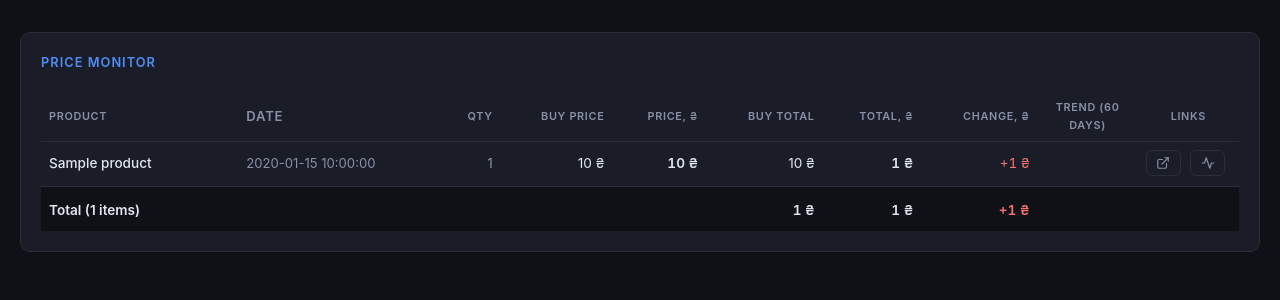
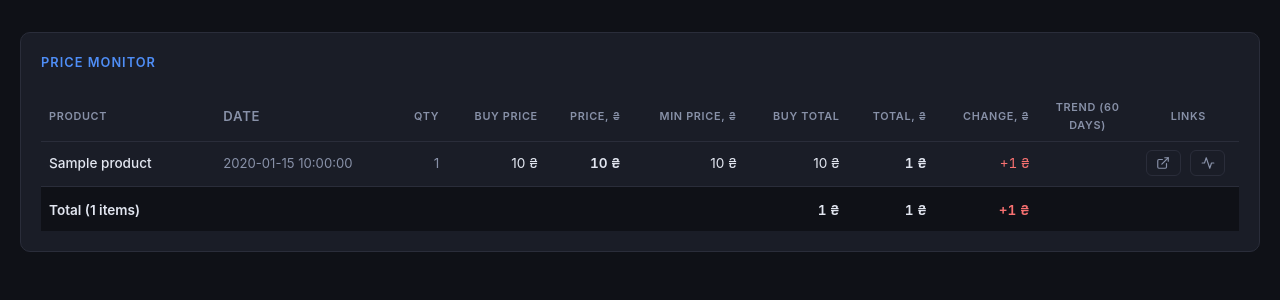
Before and after one commit to soksanichenko/hotline-listing, a FastAPI app: template sources/templates/dashboard.html in a window 1280 px wide. Shown: the part 57-357 px from the top of the page. Run offline with FastAPI, Linux system fonts and the light colour scheme; the template is opened without the code that fills it: most values are stand-ins (such as "Sample title", 1, 10 or a date in 2020); parts of the project's set-up code (start-up, migrations or seed data) failed here and were passed over.

Commit message:
fix(alerts): compare price-target alerts against minimum seller price
hotline.ua's getChart API returns priceUAH (an average/typical price
across sellers) separately from minPriceUAH (the actual lowest current
offer shown on the product page). Price-target alerts were comparing
target_price against priceUAH, so alerts could stay silent even after
the cheapest listing had already dropped to or below the target.

Now fetches minPriceUAH alongside priceUAH and uses it for the alert
job's comparison and notification email, while the dashboard/chart
keep showing priceUAH as before. Also adds a "min. price" column to
the dashboard so the price alerts are checked against is visible.

Co-Authored-By: Claude Sonnet 5 <noreply@anthropic.com>

```diff
--- a/sources/src/hotline_prices/app.py
+++ b/sources/src/hotline_prices/app.py
@@ -142,6 +142,7 @@ async def _get_product(product: ProductConfig) -> ProductSummary:
             price_uah=0,
             price_usd=0,
             quantity=0,
+            min_price_uah=0,
             count=product.count,
             purchase_price=product.purchase_price,
             purchase_date=product.purchase_date,
@@ -151,6 +152,7 @@ async def _get_product(product: ProductConfig) -> ProductSummary:
     uah_series = chart["priceUAH"]
     usd_series = chart["priceUSD"]
     qty_series = chart["quantity"]
+    min_uah_series = chart.get("minPriceUAH", [])
 
     return ProductSummary(
         path=path,
@@ -159,6 +161,7 @@ async def _get_product(product: ProductConfig) -> ProductSummary:
         price_uah=uah_series[-1][1] if uah_series else 0,
         price_usd=usd_series[-1][1] if usd_series else 0,
         quantity=qty_series[-1][1] if qty_series else 0,
+        min_price_uah=min_uah_series[-1][1] if min_uah_series else 0,
         count=product.count,
         purchase_price=product.purchase_price,
         purchase_date=product.purchase_date,
@@ -180,10 +183,10 @@ async def _check_price_alerts() -> None:
                 continue
             state = alert_state.get(product.url, {})
             summary = await _get_product(product)
-            if summary.error or not summary.price_uah:
+            if summary.error or not summary.min_price_uah:
                 continue
 
-            if summary.price_uah > product.target_price:
+            if summary.min_price_uah > product.target_price:
                 if not state.get("armed", True):
                     alert_state[product.url] = {"armed": True}
                     changed = True
@@ -198,7 +201,7 @@ async def _check_price_alerts() -> None:
                     config,
                     cfg["owner_discord_email"],
                     summary.title,
-                    summary.price_uah,
+                    summary.min_price_uah,
                     product.url,
                 )
             except Exception:
@@ -206,7 +209,7 @@ async def _check_price_alerts() -> None:
                 continue
             alert_state[product.url] = {
                 "armed": False,
-                "last_notified_price": summary.price_uah,
+                "last_notified_price": summary.min_price_uah,
                 "notified_at": datetime.now(UTC).isoformat(),
             }
             changed = True
--- a/sources/src/hotline_prices/client.py
+++ b/sources/src/hotline_prices/client.py
@@ -14,7 +14,7 @@ _BASE_HEADERS = {
 
 _CHART_QUERY = (
     "query getChart($path: String!) {"
-    "  chart(productPath: $path) { priceUAH priceUSD quantity }"
+    "  chart(productPath: $path) { priceUAH minPriceUAH priceUSD quantity }"
     "}"
 )
 
@@ -26,7 +26,7 @@ def extract_path(url: str) -> str:
 
 
 async def fetch_chart(client: httpx.AsyncClient, path: str) -> dict:
-    """Return raw chart payload: {priceUAH, priceUSD, quantity}."""
+    """Return raw chart payload: {priceUAH, minPriceUAH, priceUSD, quantity}."""
     r = await client.post(
         _GRAPHQL_URL,
         json={
--- a/sources/src/hotline_prices/models.py
+++ b/sources/src/hotline_prices/models.py
@@ -14,6 +14,7 @@ class ProductSummary:
     price_uah: float
     price_usd: float
     quantity: int
+    min_price_uah: float = 0
     count: int = 1
     purchase_price: float | None = None
     purchase_date: date | None = None
--- a/sources/static/i18n.js
+++ b/sources/static/i18n.js
@@ -8,6 +8,7 @@ const i18n = {
         col_count:           'К-сть',
         col_purchased:       'Ціна купівлі',
         col_price_uah:       'Ціна, ₴',
+        col_min_price_uah:   'Мін. ціна, ₴',
         col_purchased_total: 'Сума купівлі',
         col_total:           'Сума, ₴',
         col_change:          'Зміна, ₴',
@@ -55,6 +56,7 @@ const i18n = {
         col_count:           'Qty',
         col_purchased:       'Buy price',
         col_price_uah:       'Price, ₴',
+        col_min_price_uah:   'Min price, ₴',
         col_purchased_total: 'Buy total',
         col_total:           'Total, ₴',
         col_change:          'Change, ₴',
@@ -99,6 +101,7 @@ const i18n = {
         col_count:           'Кол-во',
         col_purchased:       'Цена покупки',
         col_price_uah:       'Цена, ₴',
+        col_min_price_uah:   'Мин. цена, ₴',
         col_purchased_total: 'Сумма покупки',
         col_total:           'Сумма, ₴',
         col_change:          'Изменение, ₴',
--- a/sources/templates/dashboard.html
+++ b/sources/templates/dashboard.html
@@ -42,6 +42,7 @@
             <th class="col-num"    data-i18n="col_count">К-сть</th>
             <th class="col-num"    data-i18n="col_purchased">Ціна купівлі</th>
             <th class="col-num"    data-i18n="col_price_uah">Ціна, ₴</th>
+            <th class="col-num"    data-i18n="col_min_price_uah">Мін. ціна, ₴</th>
             <th class="col-num"    data-i18n="col_purchased_total">Сума купівлі</th>
             <th class="col-num"    data-i18n="col_total">Сума, ₴</th>
             <th class="col-num"    data-i18n="col_change">Зміна, ₴</th>
@@ -64,6 +65,9 @@
             </td>
             <td class="col-num">
               {% if not p.error %}<span class="price">{{ p.price_uah | uah }}</span>{% else %}—{% endif %}
+            </td>
+            <td class="col-num">
+              {% if not p.error %}{{ p.min_price_uah | uah }}{% else %}—{% endif %}
             </td>
             <td class="col-num">
               {% if p.purchase_price %}{{ (p.purchase_price * p.count) | uah }}{% else %}—{% endif %}
@@ -104,7 +108,7 @@
         <tfoot>
           <tr class="row-total">
             <td data-i18n-total data-count="{{ products | length }}">Разом ({{ products | length }} позицій)</td>
-            <td colspan="4"></td>
+            <td colspan="5"></td>
             <td class="col-num price">
               {% if total_purchase is not none %}{{ total_purchase | uah }}{% endif %}
             </td>
```
Also changed, not shown: CLAUDE.md (+2 -2 lines), README.md.
